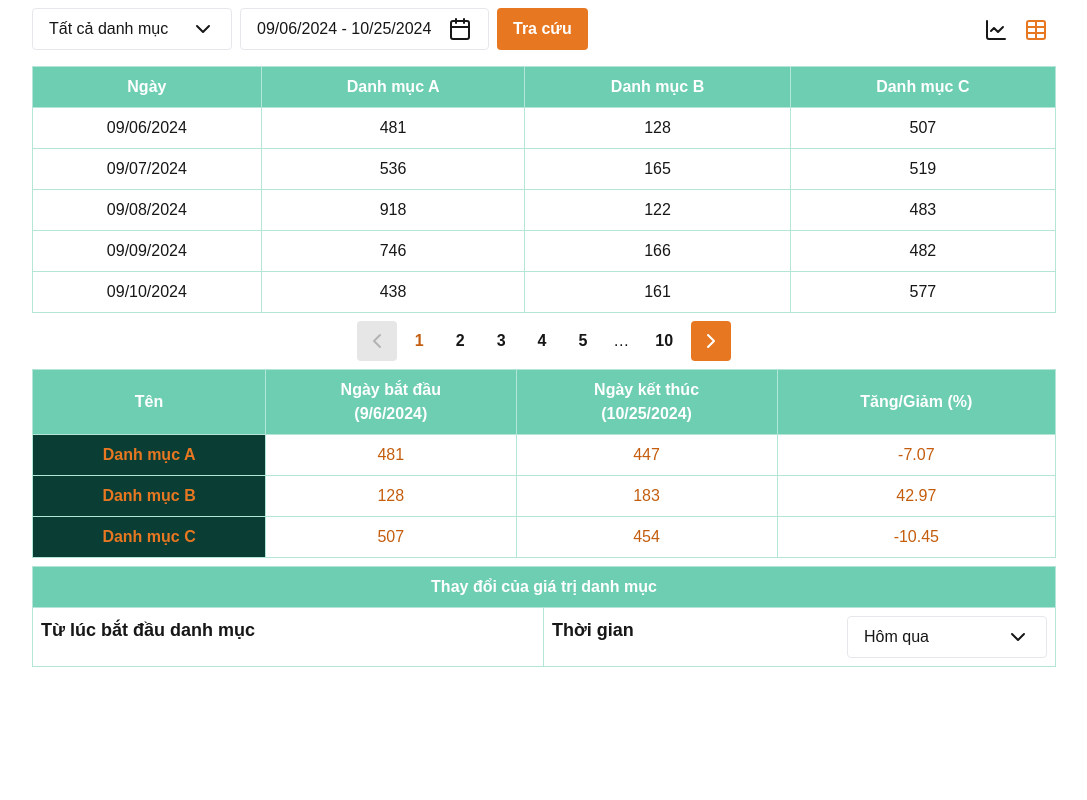
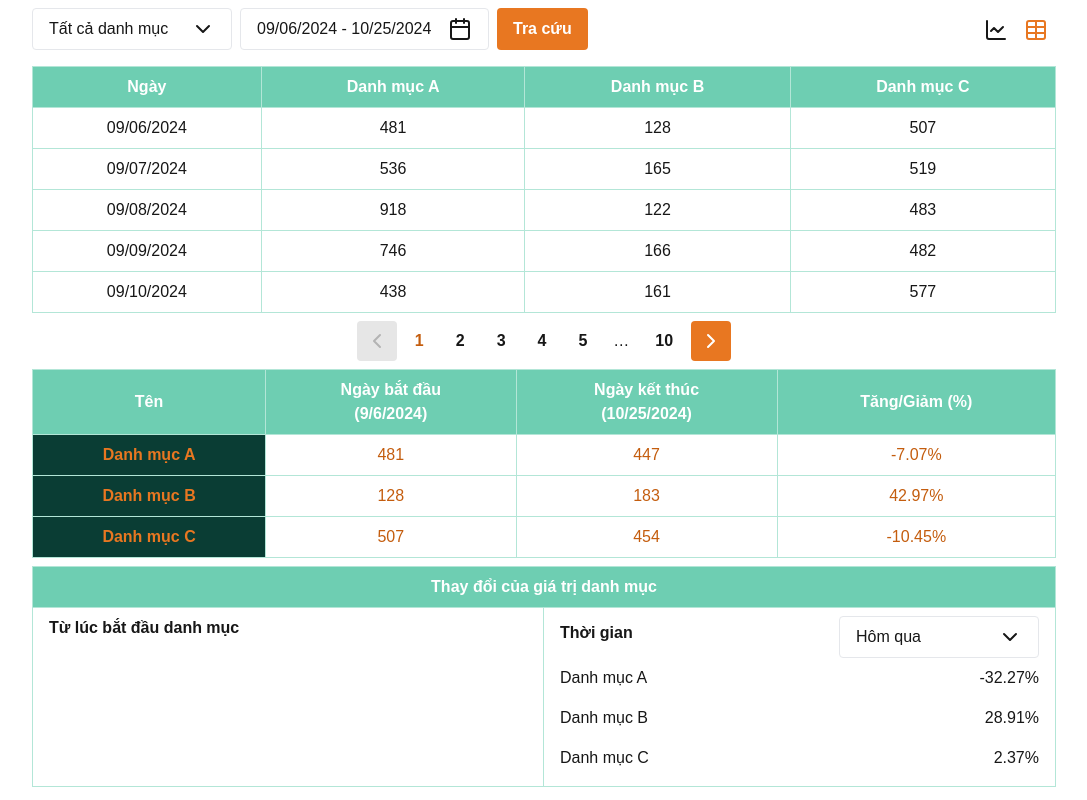
Before and after one commit to xemptsible/kristal-project, a Next.js app: page / in a window 1280 px wide. Shown: the whole page, without its empty margins (96-1183 px from the left). Built offline with nearby package versions, Linux system fonts and the light colour scheme.

Commit message:
Prototype ways to calculate percentage based on time period

```diff
--- a/app/helpers/percentage-calc.tsx
+++ b/app/helpers/percentage-calc.tsx
@@ -1,6 +1,40 @@
+import { IIndexData } from "@/assets/interfaces";
+import { dateDiffInDays } from "./date-diff";
+
 export function percentageDiff(startingValue: number, endValue: number) {
   const changedValue = endValue - startingValue;
   const percentage = (changedValue / startingValue) * 100;
 
-  return percentage.toFixed(2);
+  return Number.isNaN(percentage) ? 0 : percentage.toFixed(2);
 }
+
+export function percentageDiffByDate(
+  timePeriod: string,
+  data: IIndexData[],
+  endDate: Date | null
+) {
+  let percentage: number | string;
+
+  switch (timePeriod) {
+    case "Hôm qua":
+      const filter = data.filter((_, i) => {
+        return (
+          dateDiffInDays(new Date(data[i].date), endDate!) == 1 ||
+          new Date(data[i].date).getTime() == endDate!.getTime()
+        );
+      });
+
+      percentage = percentageDiff(filter[0].indexA, filter[1].indexA);
+      return percentage;
+    case "3 ngày qua":
+      break;
+    case "1 tuần qua":
+      break;
+    case "2 tuần qua":
+      break;
+    case "1 tháng qua":
+      break;
+    default:
+      break;
+  }
+}
--- a/assets/data.tsx
+++ b/assets/data.tsx
@@ -1,18 +1,22 @@
-export const changesDropdownData = [
+export const timePeriodDropdownData = [
   {
     id: "1",
     text: "Hôm qua",
   },
   {
     id: "2",
+    text: "3 ngày qua",
+  },
+  {
+    id: "3",
     text: "1 tuần qua",
   },
   {
-    id: "3",
+    id: "4",
     text: "2 tuần qua",
   },
   {
-    id: "4",
+    id: "5",
     text: "1 tháng qua",
   },
   // {
--- a/components/ui/changes.tsx
+++ b/components/ui/changes.tsx
@@ -1,22 +1,83 @@
-import { changesDropdownData } from "@/assets/data";
+import { timePeriodDropdownData } from "@/assets/data";
 import { DropdownMenu } from "../dropdown";
+import { useMemo, useState } from "react";
+import { useDateRangeContext } from "@/app/context/app-context";
+
+import mock_data from "@/assets/MOCK_DATA.json";
+import {
+  percentageDiff,
+  percentageDiffByDate,
+} from "@/app/helpers/percentage-calc";
+import { dateDiffInDays } from "@/app/helpers/date-diff";
 
 export function ChangesComponent() {
+  const { dateRange } = useDateRangeContext();
+
+  const [timePeriod, setNewTimePeriod] = useState(
+    timePeriodDropdownData[0].text
+  );
+
+  const changesOvertimeData = useMemo(() => {
+    const filteredData = mock_data.filter((_, i) => {
+      return (
+        new Date(mock_data[i].date).getTime() >= dateRange[0]!.getTime() ||
+        new Date(mock_data[i].date).getTime() <= dateRange[1]!.getTime()
+      );
+    });
+
+    return filteredData;
+  }, [dateRange]);
+
   return (
-    <div className="grid md:grid-cols-2 [&>div]:p-2 border border-color-secondary-alt">
-      <div className="col-span-1 sm:col-span-2 text-center text-white font-bold border-b border-color-secondary-alt bg-color-secondary">
-        Thay đổi của giá trị danh mục
+    <div className="grid md:grid-cols-2 [&>div]:px-4 [&>div]:py-2 border border-color-secondary-alt">
+      <div className="col-span-1 md:col-span-2 text-center text-white font-bold border-b border-color-secondary-alt bg-color-secondary">
+        <h1>Thay đổi của giá trị danh mục</h1>
       </div>
-      <div className="border-b sm:border-b-0 sm:border-r border-color-secondary-alt">
-        <h1 className="text-lg font-bold">Từ lúc bắt đầu danh mục</h1>
+      <div className="items-center border-b md:border-b-0 sm:border-r border-color-secondary-alt">
+        <h2 className="font-bold">Từ lúc bắt đầu danh mục</h2>
       </div>
-      <div className="flex flex-col sm:flex-row justify-between gap-2 border-color-secondary-alt">
-        <h1 className="text-lg font-bold sm:mb-2">Thời gian</h1>
-        <DropdownMenu
-          id={"lastChanged"}
-          title={changesDropdownData[0].text}
-          data={changesDropdownData}
-        />
+      <div className="border-color-secondary-alt">
+        <div className="flex flex-col sm:flex-row items-center justify-between gap-2">
+          <h2 className="font-bold sm:mb-2">Thời gian</h2>
+          <DropdownMenu
+            id={"lastChanged"}
+            title={timePeriodDropdownData[0].text}
+            data={timePeriodDropdownData}
+            onSelect={(item) => {
+              setNewTimePeriod(item);
+            }}
+          />
+        </div>
+        <ul className="[&>li]:py-2">
+          <li>
+            <div className="flex justify-between">
+              <span>Danh mục A</span>
+              <span>{`${percentageDiffByDate(
+                timePeriod,
+                changesOvertimeData,
+                dateRange[1]
+              )}%`}</span>
+            </div>
+          </li>
+          <li>
+            <div className="flex justify-between">
+              <span>Danh mục B</span>
+              <span>{`${percentageDiff(
+                changesOvertimeData[0]?.indexB,
+                changesOvertimeData[1]?.indexB
+              )}%`}</span>
+            </div>
+          </li>
+          <li>
+            <div className="flex justify-between">
+              <span>Danh mục C</span>
+              <span>{`${percentageDiff(
+                changesOvertimeData[0]?.indexC,
+                changesOvertimeData[1]?.indexC
+              )}%`}</span>
+            </div>
+          </li>
+        </ul>
       </div>
     </div>
   );
--- a/components/ui/tracker.tsx
+++ b/components/ui/tracker.tsx
@@ -17,6 +17,20 @@ export function TrackerComponent() {
 
     return filteredData;
   }, [dateRange]);
+
+  // Check if the date range selected matches with dates that exist in the data
+  // object.
+
+  // Kiểm tra nếu phạm vi thời gian được chọn có trùng với thời gian có
+  // tồn tại trong dữ liệu object.
+  function checkTrackerDate() {
+    return (
+      new Date(currentTrackerData[0]?.date).getTime() !==
+        new Date(dateRange[0]!).getTime() ||
+      new Date(currentTrackerData[1]?.date).getTime() !==
+        new Date(dateRange[1]!).getTime()
+    );
+  }
 
   return (
     <table className="table-auto my-2">
@@ -42,16 +56,20 @@ export function TrackerComponent() {
             Danh mục A
           </th>
           <td className="border border-color-secondary-alt py-2 text-center text-color-main-text">
-            {currentTrackerData[0]?.indexA ?? "null"}
+            {checkTrackerDate()
+              ? currentTrackerData[1]?.indexA ?? "null"
+              : currentTrackerData[0]?.indexA}
           </td>
           <td className="border border-color-secondary-alt py-2 text-center text-color-main-text">
-            {currentTrackerData[1]?.indexA ?? "null"}
+            {checkTrackerDate()
+              ? currentTrackerData[0]?.indexA ?? "null"
+              : currentTrackerData[1]?.indexA}
           </td>
           <td className="border border-color-secondary-alt py-2 text-center text-color-main-text">
-            {percentageDiff(
+            {`${percentageDiff(
               currentTrackerData[0]?.indexA,
               currentTrackerData[1]?.indexA
-            )}
+            )}%`}
           </td>
         </tr>
         <tr>
@@ -59,16 +77,20 @@ export function TrackerComponent() {
             Danh mục B
           </th>
           <td className="border border-color-secondary-alt py-2 text-center text-color-main-text">
-            {currentTrackerData[0]?.indexB ?? "null"}
+            {checkTrackerDate()
+              ? currentTrackerData[1]?.indexB ?? "null"
+              : currentTrackerData[0]?.indexB}
           </td>
           <td className="border border-color-secondary-alt py-2 text-center text-color-main-text">
-            {currentTrackerData[1]?.indexB ?? "null"}
+            {checkTrackerDate()
+              ? currentTrackerData[0]?.indexB ?? "null"
+              : currentTrackerData[1]?.indexB}
           </td>
           <td className="border border-color-secondary-alt py-2 text-center text-color-main-text">
-            {percentageDiff(
+            {`${percentageDiff(
               currentTrackerData[0]?.indexB,
               currentTrackerData[1]?.indexB
-            )}
+            )}%`}
           </td>
         </tr>
         <tr>
@@ -76,16 +98,20 @@ export function TrackerComponent() {
             Danh mục C
           </th>
           <td className="border border-color-secondary-alt py-2 text-center text-color-main-text">
-            {currentTrackerData[0]?.indexC ?? "null"}
+            {checkTrackerDate()
+              ? currentTrackerData[1]?.indexC ?? "null"
+              : currentTrackerData[0]?.indexC}
           </td>
           <td className="border border-color-secondary-alt py-2 text-center text-color-main-text">
-            {currentTrackerData[1]?.indexC ?? "null"}
+            {checkTrackerDate()
+              ? currentTrackerData[0]?.indexC ?? "null"
+              : currentTrackerData[1]?.indexC}
           </td>
           <td className="border border-color-secondary-alt py-2 text-center text-color-main-text">
-            {percentageDiff(
+            {`${percentageDiff(
               currentTrackerData[0]?.indexC,
               currentTrackerData[1]?.indexC
-            )}
+            )}%`}
           </td>
         </tr>
       </tbody>
```
